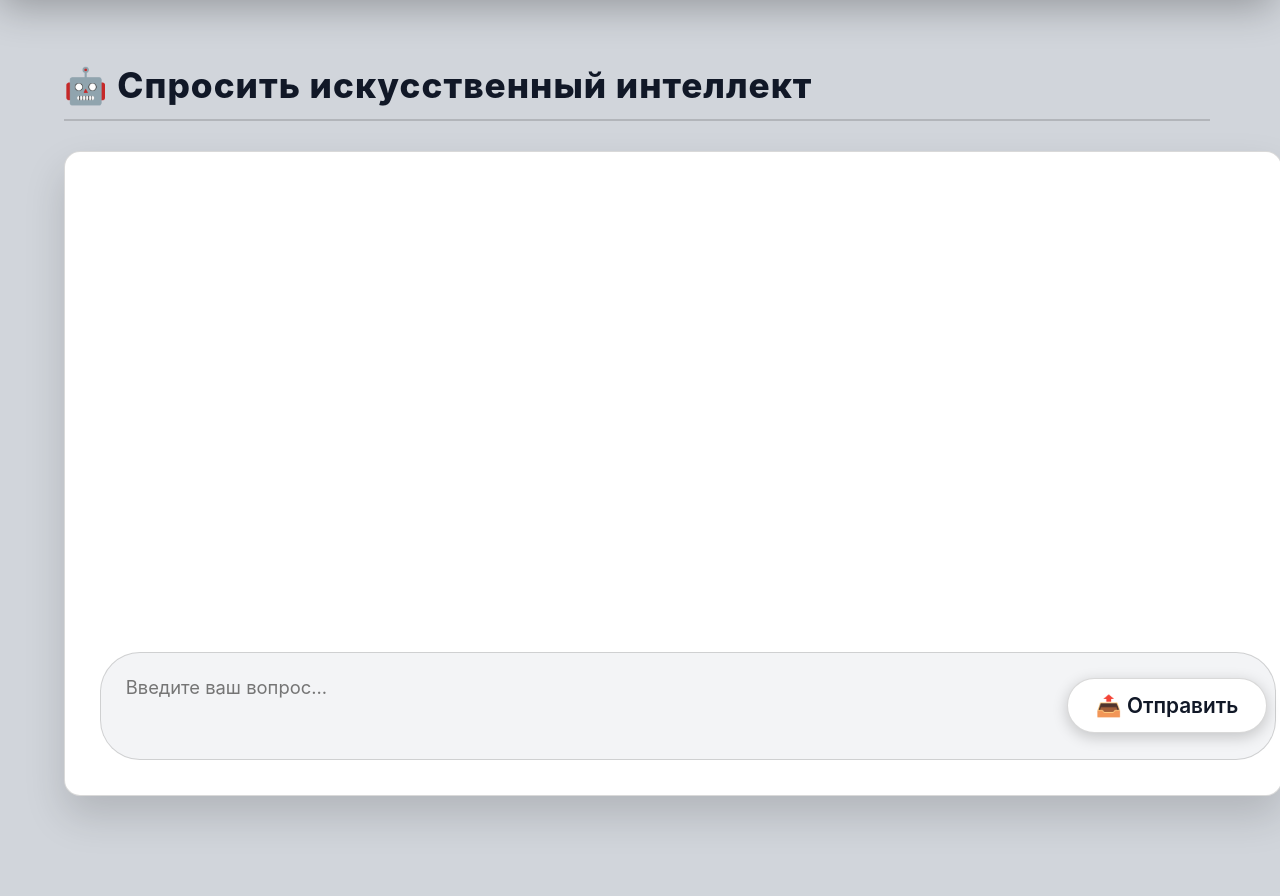
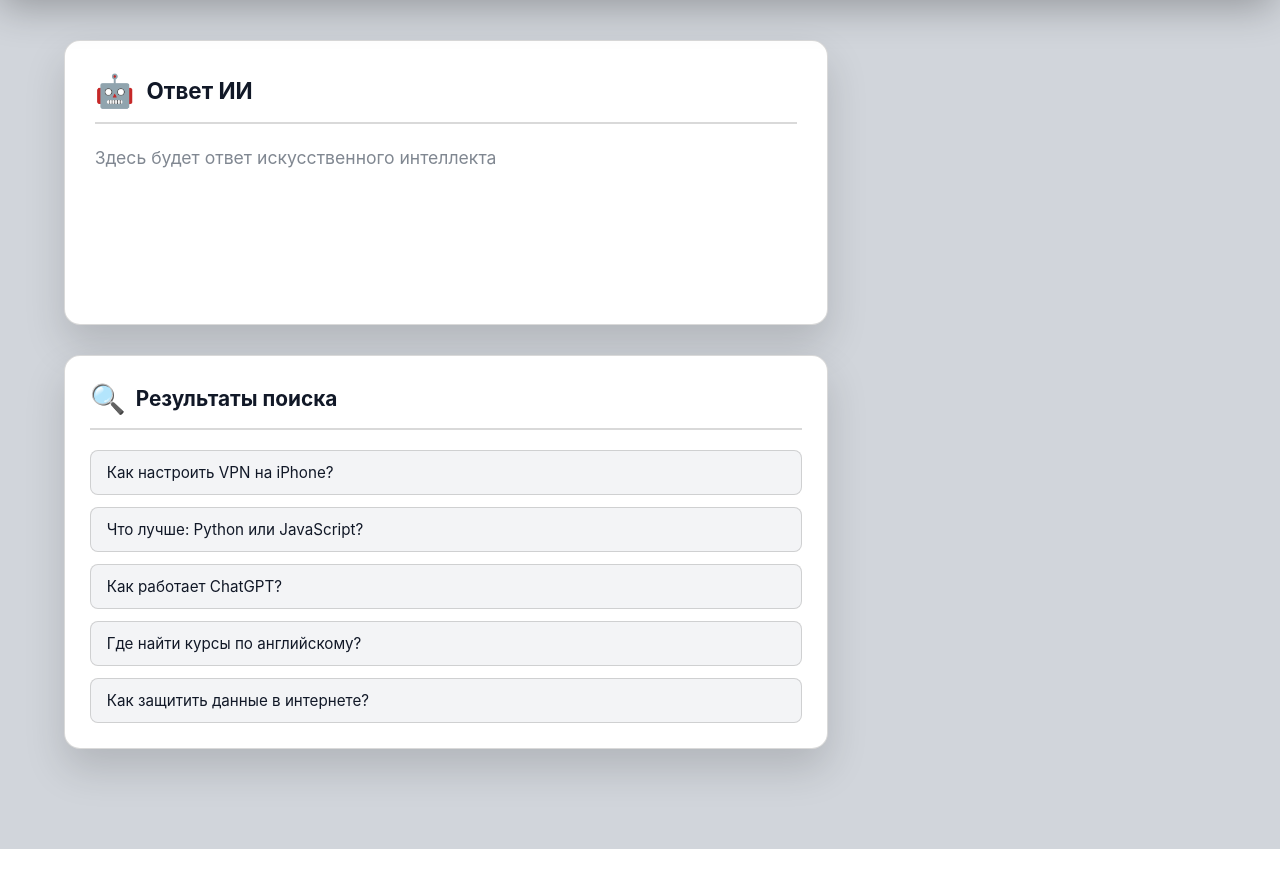
Before and after one commit to Kirilll555/knowledge-hub, a Django app: page /ask_ai/ in a window 1280 px wide. Shown: the part 73-969 px from the top of the page. After the commit the page ends 922 px from the top, so only its background shows below. Run offline with Django 4.2, Linux system fonts and the light colour scheme.

Commit message:
Исправен дизайн для страницы ИИ

```diff
--- /dev/null
+++ b/main/styles/ask_ai_styles.html
@@ -0,0 +1,154 @@
+<style>
+.ai-container {
+    width: 60%;
+    max-width: 900px;
+    margin: 40px 0;
+    margin-left: 5%;
+    padding: 0 20px 60px 0;
+    display: flex;
+    flex-direction: column;
+    gap: 30px;
+}
+
+.ai-response {
+    background: var(--card-bg);
+    border-radius: var(--radius-xl);
+    padding: 30px;
+    border: 1px solid var(--border);
+    box-shadow: var(--shadow);
+    width: 100%;
+    box-sizing: border-box;
+}
+
+.response-header {
+    display: flex;
+    align-items: center;
+    gap: 12px;
+    margin-bottom: 20px;
+    padding-bottom: 12px;
+    border-bottom: 2px solid var(--border);
+}
+
+.response-icon {
+    font-size: 2rem;
+}
+
+.response-header h3 {
+    color: var(--text-main);
+    font-size: 1.4rem;
+    font-weight: 700;
+    margin: 0;
+}
+
+.response-content {
+    color: var(--text-main);
+    font-size: 1.1rem;
+    line-height: 1.6;
+    min-height: 150px;
+}
+
+.response-placeholder {
+    color: var(--text-sub);
+    opacity: 0.7;
+    margin: 0;
+}
+
+.ai-search-results {
+    background: var(--card-bg);
+    border-radius: var(--radius-xl);
+    padding: 25px;
+    border: 1px solid var(--border);
+    box-shadow: var(--shadow);
+    width: 100%;
+    box-sizing: border-box;
+}
+
+.search-results-header {
+    display: flex;
+    align-items: center;
+    gap: 10px;
+    margin-bottom: 20px;
+    padding-bottom: 12px;
+    border-bottom: 2px solid var(--border);
+}
+
+.search-icon {
+    font-size: 1.8rem;
+}
+
+.search-results-header h3 {
+    color: var(--text-main);
+    font-size: 1.3rem;
+    font-weight: 700;
+    margin: 0;
+}
+
+.search-results-list {
+    display: flex;
+    flex-direction: column;
+    gap: 12px;
+}
+
+.search-result-item {
+    background: var(--item-bg);
+    padding: 12px 16px;
+    border-radius: var(--radius-md);
+    border: 1px solid var(--border);
+    color: var(--text-main);
+    font-size: 0.95rem;
+    cursor: pointer;
+    transition: all 0.2s;
+}
+
+.search-result-item:hover {
+    background: var(--item-hover);
+    border-color: var(--accent);
+    transform: translateX(3px);
+}
+
+@media (max-width: 768px) {
+    .ai-container {
+        width: 90%;
+        margin-left: 5%;
+        margin-right: auto;
+        padding: 0 10px 40px 0;
+    }
+
+    .ai-response {
+        padding: 20px;
+    }
+
+    .response-header h3 {
+        font-size: 1.2rem;
+    }
+
+    .response-content {
+        font-size: 1rem;
+        min-height: 120px;
+    }
+
+    .search-results-header h3 {
+        font-size: 1.1rem;
+    }
+
+    .search-result-item {
+        padding: 10px 14px;
+        font-size: 0.9rem;
+    }
+}
+
+@media (max-width: 480px) {
+    .ai-container {
+        width: 95%;
+        margin-left: 2.5%;
+    }
+
+    .response-icon {
+        font-size: 1.5rem;
+    }
+
+    .response-header h3 {
+        font-size: 1.1rem;
+    }
+}
+</style>
--- a/main/templates/ask_ai.html
+++ b/main/templates/ask_ai.html
@@ -2,53 +2,51 @@
 <html lang="ru">
 <head>
     <meta charset="UTF-8">
-    <meta name="viewport" content="width=device-width, initial-scale=1.0, maximum-scale=5.0">
+    <meta name="viewport" content="width=device-width, initial-scale=1.0">
     <title>Спросить ИИ</title>
     {% include 'base_styles.html' %}
+    {% include 'ask_ai_styles.html' %}
 </head>
 <body>
     {% include 'menu.html' %}
 
     <div class="ai-container">
-        <div class="ai-header">
-            <h1>🤖 Спросить искусственный интеллект</h1>
+        <div class="ai-response">
+            <div class="response-header">
+                <span class="response-icon">🤖</span>
+                <h3>Ответ ИИ</h3>
+            </div>
+            <div class="response-content">
+                {% if answer %}
+                    <p>{{ answer }}</p>
+                {% else %}
+                    <p class="response-placeholder">Здесь будет ответ искусственного интеллекта</p>
+                {% endif %}
+            </div>
         </div>
 
-        <div class="chat-container">
-            <div class="messages-area" id="messagesArea">
-                {% if messages_history %}
-                    {% for message in messages_history %}
-                        <div class="message {% if message.role == 'user' %}user{% else %}bot{% endif %}">
-                            <span class="message-icon">
-                                {% if message.role == 'user' %}👤{% else %}🤖{% endif %}
-                            </span>
-                            <span class="message-content">{{ message.content }}</span>
-                        </div>
-                    {% endfor %}
-                {% endif %}
-
-                {% if answer %}
-                    <div class="message bot">
-                        <span class="message-icon">🤖</span>
-                        <span class="message-content">{{ answer }}</span>
-                    </div>
-                {% endif %}
+        <div class="ai-search-results">
+            <div class="search-results-header">
+                <span class="search-icon">🔍</span>
+                <h3>Результаты поиска</h3>
             </div>
-
-            <form method="post">
-                {% csrf_token %}
-                <div class="input-group">
-                    <textarea name="question" class="ai-textarea" placeholder="Введите ваш вопрос..." required>{% if last_question %}{{ last_question }}{% endif %}</textarea>
-                    <button type="submit" class="ai-submit-btn">📤 Отправить</button>
-                </div>
-            </form>
-
-            {% if error %}
-                <div class="error-message">
-                    <strong>Ошибка:</strong> {{ error }}
-                </div>
-            {% endif %}
+            <div class="search-results-list">
+                <div class="search-result-item">Как настроить VPN на iPhone?</div>
+                <div class="search-result-item">Что лучше: Python или JavaScript?</div>
+                <div class="search-result-item">Как работает ChatGPT?</div>
+                <div class="search-result-item">Где найти курсы по английскому?</div>
+                <div class="search-result-item">Как защитить данные в интернете?</div>
+            </div>
         </div>
     </div>
+
+    <script>
+        window.onload = function() {
+            var messagesArea = document.getElementById('messagesArea');
+            if (messagesArea) {
+                messagesArea.scrollTop = messagesArea.scrollHeight;
+            }
+        };
+    </script>
 </body>
 </html>
--- a/main/templates/menu.html
+++ b/main/templates/menu.html
@@ -5,7 +5,7 @@
 
             <div class="search-container">
                 <input type="text" class="search-input" placeholder="Задать вопрос...">
-                <a href="/ask/" class="search-btn">📝</a>
+                <a href="/ask_ai/" class="search-btn">📝</a>
             </div>
         </div>
 
@@ -64,7 +64,7 @@
         if (searchBtn) {
             searchBtn.addEventListener('click', function(event) {
                 event.preventDefault();
-                window.location.href = '/ask/';
+                window.location.href = '/ask_ai/';
             });
         }
 
@@ -72,7 +72,7 @@
             searchInput.addEventListener('keypress', function(event) {
                 if (event.key === 'Enter') {
                     event.preventDefault();
-                    window.location.href = '/ask/';
+                    window.location.href = '/ask_ai/';
                 }
             });
         }
```
